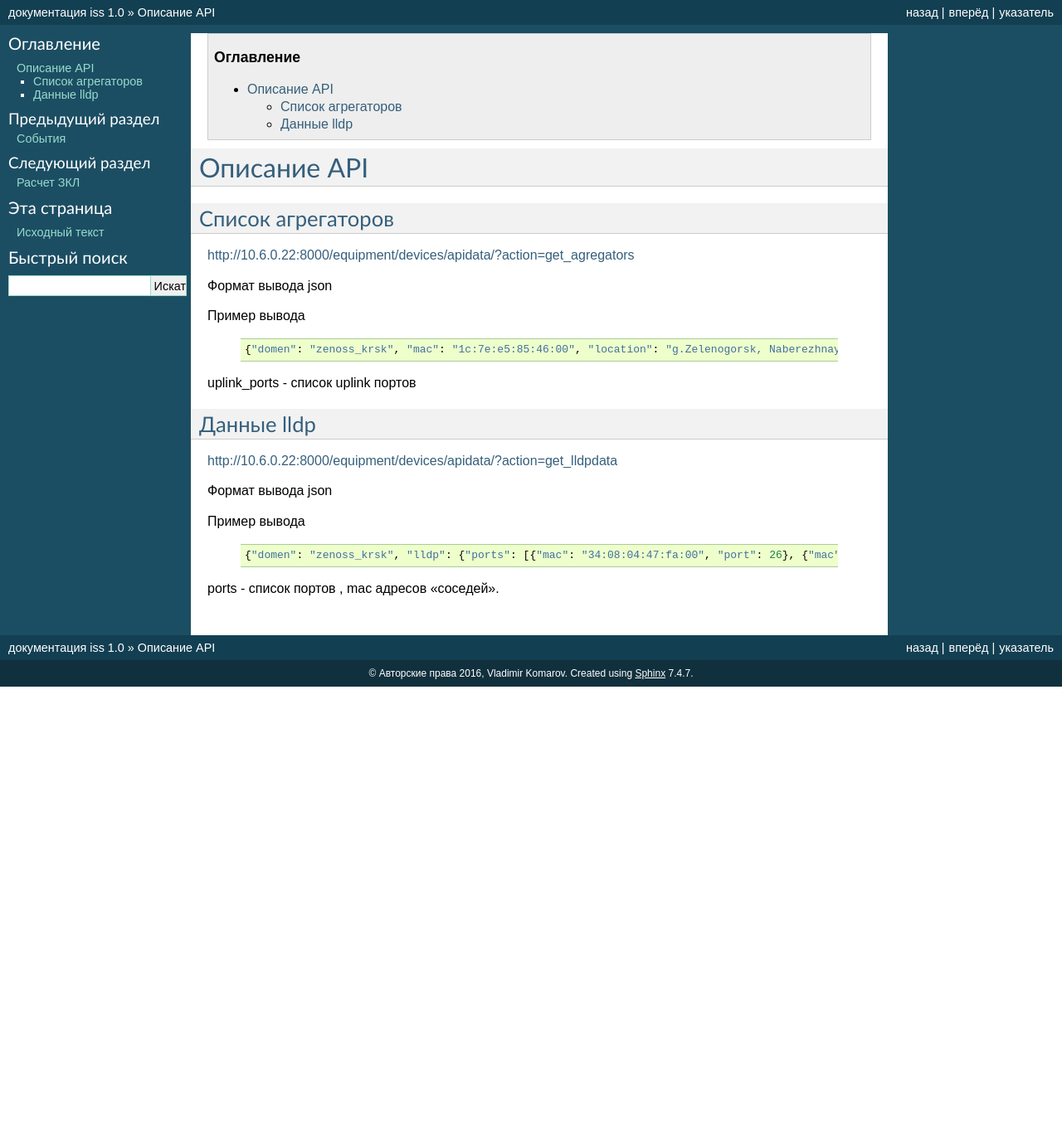
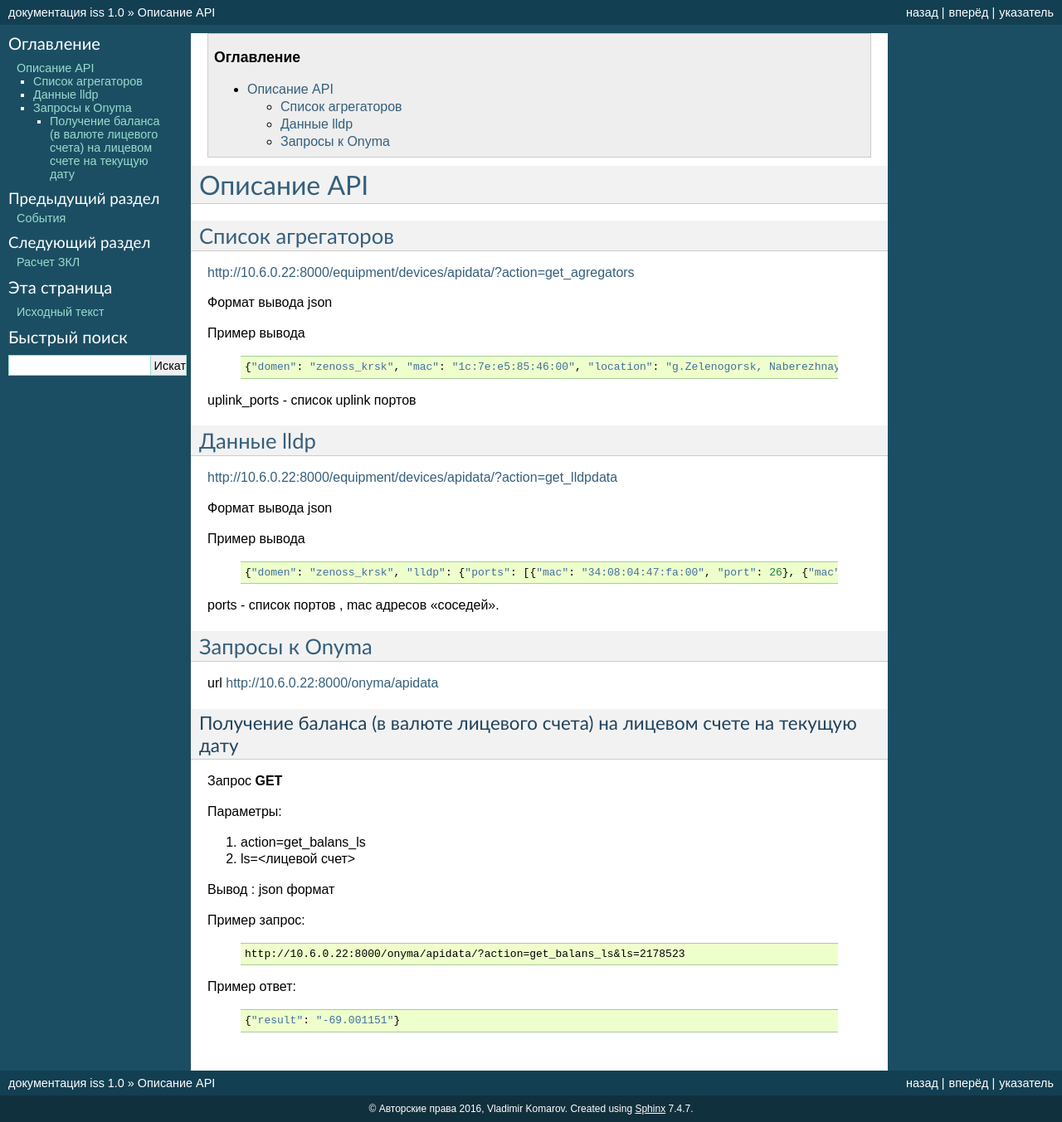
Before and after one commit to v-komarov/iss, a Sphinx documentation site: the page built from doc/source/api.rst, in a window 1280 px wide. Shown: the whole page at 83% size. Built offline with Sphinx 7.4.7, drawn with Linux system fonts in a browser that asks for light colours; before the commit the page ends 900 px from its top, so only the background shows below that.

Commit message:
onyma api

```diff
--- a/doc/source/api.rst
+++ b/doc/source/api.rst
@@ -38,3 +38,38 @@ http://10.6.0.22:8000/equipment/devices/apidata/?action=get_lldpdata
     {"domen": "zenoss_krsk", "lldp": {"ports": [{"mac": "34:08:04:47:fa:00", "port": 26}, {"mac": "ec:22:80:2d:8b:20", "port": 25}]}, "mac": "ec:22:80:2d:84:00", "location": "g.Achinsk, Druzhbyi Narodov, 6, gate 2 (---2)", "descr": "DES-3200-28/C1 Fast Ethernet Switch", "serial": "R3DZ1E6003594", "ipaddress": "10.246.172.81", "name": "46-72.8.2gt2#81"}
 
 ports - список портов , mac адресов "соседей".
+
+
+
+
+Запросы к Onyma
+---------------
+
+url http://10.6.0.22:8000/onyma/apidata
+
+
+Получение баланса (в валюте лицевого счета) на лицевом счете на текущую дату
+~~~~~~~~~~~~~~~~~~~~~~~~~~~~~~~~~~~~~~~~~~~~~~~~~~~~~~~~~~~~~~~~~~~~~~~~~~~~
+
+Запрос **GET**
+
+Параметры:
+
+#. action=get_balans_ls
+#. ls=<лицевой счет>
+
+Вывод : json формат
+
+
+Пример запрос:
+
+ ::
+
+    http://10.6.0.22:8000/onyma/apidata/?action=get_balans_ls&ls=2178523
+
+
+Пример ответ:
+
+ ::
+
+    {"result": "-69.001151"}
```
Also changed, not shown: 3 other files.
